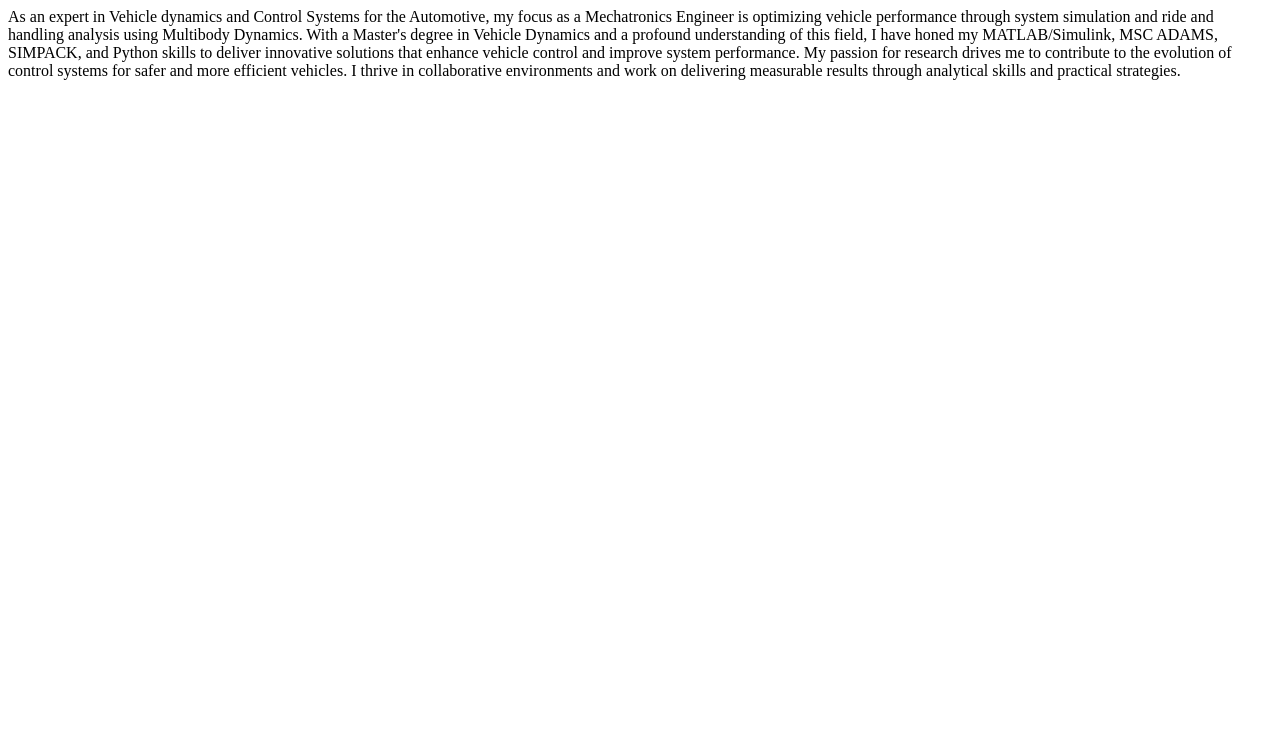
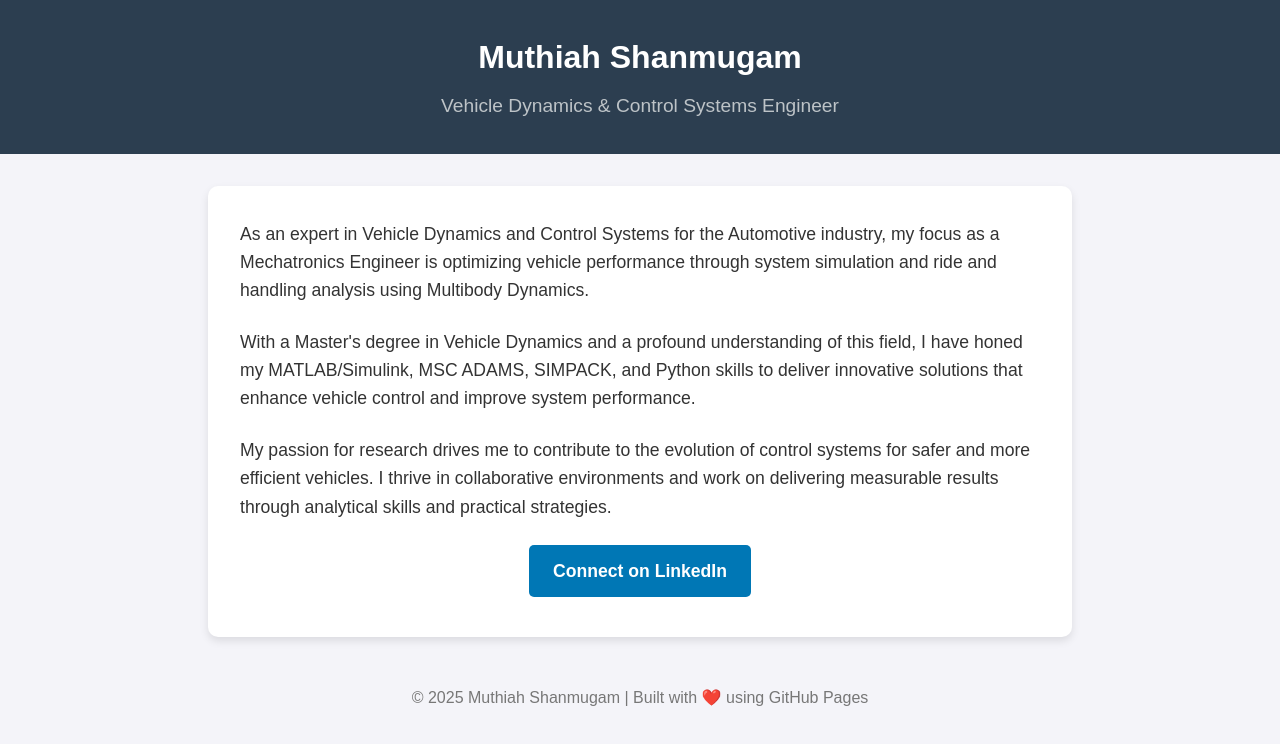
Before and after one commit to Thnktech/Thnktech.github.io, a plain HTML site: page index.html in a window 1280 px wide. Drawn offline with Linux system fonts and the light colour scheme.

Commit message:
Update index.html
HTML code updated

```diff
--- a/index.html
+++ b/index.html
@@ -1,3 +1,101 @@
-As an expert in Vehicle dynamics and Control Systems for the Automotive, my focus as a Mechatronics Engineer is optimizing vehicle performance through system simulation and ride and handling analysis using Multibody Dynamics.
-With a Master's degree in Vehicle Dynamics and a profound understanding of this field, I have honed my MATLAB/Simulink, MSC ADAMS, SIMPACK, and Python skills to deliver innovative solutions that enhance vehicle control and improve system performance.
-My passion for research drives me to contribute to the evolution of control systems for safer and more efficient vehicles. I thrive in collaborative environments and work on delivering measurable results through analytical skills and practical strategies.
+<!DOCTYPE html>
+<html lang="en">
+<head>
+  <meta charset="UTF-8">
+  <meta name="viewport" content="width=device-width, initial-scale=1.0">
+  <title>Muthiah Shanmugam | Vehicle Dynamics & Control Systems</title>
+  <style>
+    body {
+      font-family: Arial, Helvetica, sans-serif;
+      margin: 0;
+      padding: 0;
+      line-height: 1.6;
+      background: #f4f4f9;
+      color: #333;
+    }
+
+    header {
+      background: #2c3e50;
+      color: #fff;
+      padding: 2rem 1rem;
+      text-align: center;
+    }
+
+    header h1 {
+      margin: 0;
+      font-size: 2rem;
+    }
+
+    header h2 {
+      margin: 0.5rem 0 0;
+      font-weight: normal;
+      font-size: 1.2rem;
+      color: #bdc3c7;
+    }
+
+    main {
+      max-width: 800px;
+      margin: 2rem auto;
+      padding: 1rem 2rem;
+      background: #fff;
+      border-radius: 10px;
+      box-shadow: 0 4px 8px rgba(0,0,0,0.1);
+    }
+
+    main p {
+      font-size: 1.1rem;
+      margin-bottom: 1.5rem;
+    }
+
+    .btn {
+      display: inline-block;
+      padding: 0.75rem 1.5rem;
+      background: #0077b5; /* LinkedIn blue */
+      color: #fff;
+      text-decoration: none;
+      border-radius: 5px;
+      font-weight: bold;
+      transition: background 0.3s ease;
+    }
+
+    .btn:hover {
+      background: #005582;
+    }
+
+    footer {
+      text-align: center;
+      padding: 1rem;
+      margin-top: 2rem;
+      color: #777;
+    }
+  </style>
+</head>
+<body>
+
+  <header>
+    <h1>Muthiah Shanmugam</h1>
+    <h2>Vehicle Dynamics & Control Systems Engineer</h2>
+  </header>
+
+  <main>
+    <p>
+      As an expert in Vehicle Dynamics and Control Systems for the Automotive industry, my focus as a Mechatronics Engineer is optimizing vehicle performance through system simulation and ride and handling analysis using Multibody Dynamics.
+    </p>
+    <p>
+      With a Master's degree in Vehicle Dynamics and a profound understanding of this field, I have honed my MATLAB/Simulink, MSC ADAMS, SIMPACK, and Python skills to deliver innovative solutions that enhance vehicle control and improve system performance.
+    </p>
+    <p>
+      My passion for research drives me to contribute to the evolution of control systems for safer and more efficient vehicles. I thrive in collaborative environments and work on delivering measurable results through analytical skills and practical strategies.
+    </p>
+
+    <p style="text-align: center;">
+      <a href="https://www.linkedin.com/in/muthiah-shanmugam" class="btn" target="_blank">Connect on LinkedIn</a>
+    </p>
+  </main>
+
+  <footer>
+    &copy; 2025 Muthiah Shanmugam | Built with ❤️ using GitHub Pages
+  </footer>
+
+</body>
+</html>
```
